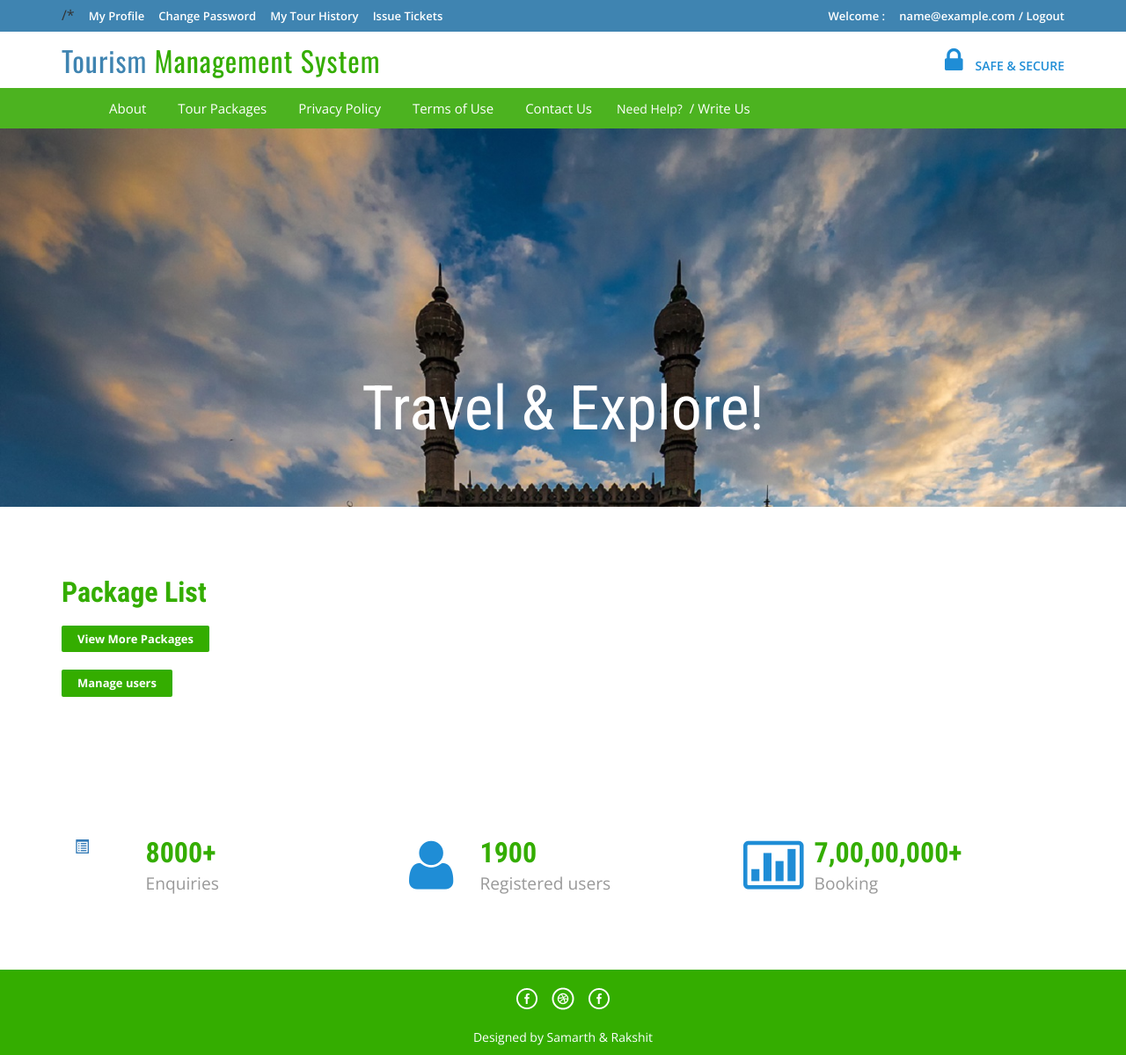
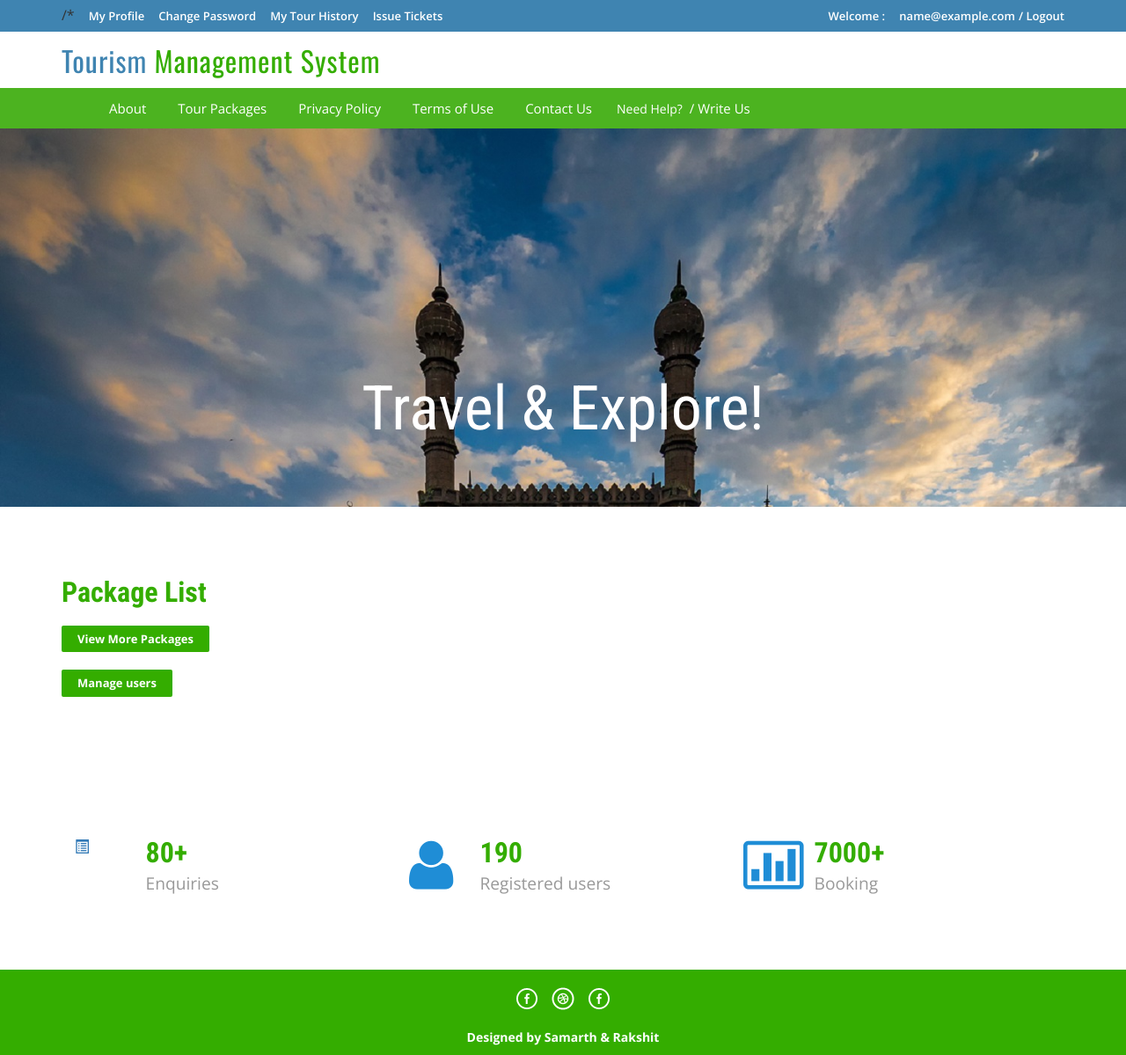
Before and after one commit to Rakshithonnavar/Tourism-Management-System, a PHP site: page / in a window 1280 px wide. Shown: the whole page at 88% size. Run offline with PHP 8.4, Linux system fonts and the light colour scheme; the visitor is signed in with stand-in values (Sample User, id 1); data that the repository does not hold is empty.

Commit message:
Many changes done

```diff
--- a/admin/create-package.php
+++ b/admin/create-package.php
@@ -123,9 +123,9 @@ Smartphone Compatible web template, free webdesigns for Nokia, Samsung, LG, Sony
 								</div>
 
 <div class="form-group">
-									<label for="focusedinput" class="col-sm-2 control-label">Package Price in USD</label>
+									<label for="focusedinput" class="col-sm-2 control-label">Package Price in Rs</label>
 									<div class="col-sm-8">
-										<input type="text" class="form-control1" name="packageprice" id="packageprice" placeholder=" Package Price is USD" required>
+										<input type="text" class="form-control1" name="packageprice" id="packageprice" placeholder=" Package Price is Rs" required>
 									</div>
 								</div>
 
--- a/admin/includes/footer.php
+++ b/admin/includes/footer.php
@@ -1,3 +1,3 @@
 <div class="copyrights">
-	 <p>Designed by Samarth & Rakshit | <a href="../index.php">TMS</a> </p>
+	 <p><strong>Designed by Samarth & <a href="https://www.linkedin.com/in/rakshit-honnavar-7b7ba51bb/">Rakshit</a></strong>| <a href="../index.php">TMS</a> </p>
 </div>
--- a/css/style.css
+++ b/css/style.css
@@ -3159,9 +3159,11 @@ i.fa.fa-clock-o {
     margin: 32px 0px 0px 0px;
 }
 }
+
 @media (max-width:480px){
 .logo a {
-    font-size: 1.7em;
+    font-size: 1.9em;
+    font-weight: bolder;
 }
 .logo {
     margin-right: 0;
--- a/includes/footer.php
+++ b/includes/footer.php
@@ -16,6 +16,6 @@
 				<!--<li><a class="dribbble" href="#"><span>Dribbble</span></a></li>-->
 			</ul>
 		</div>
-		<p class="wow zoomIn animated animated" data-wow-delay=".5s" style="visibility: visible; animation-delay: 0.5s; animation-name: zoomIn;">Designed by Samarth & Rakshit </p>
+		<p class="wow zoomIn animated animated" data-wow-delay=".5s" style="visibility: visible; animation-delay: 0.5s; animation-name: zoomIn;"><strong>Designed by Samarth & <a href="https://www.linkedin.com/in/rakshit-honnavar-7b7ba51bb/">Rakshit</a></strong></p>
 	</div>
 </div>
--- a/includes/header.php
+++ b/includes/header.php
@@ -41,8 +41,8 @@
 		</div>
 
 		<div class="lock fadeInDown animated" data-wow-delay=".5s">
-			<li><i class="fa fa-lock"></i></li>
-            <li><div class="securetxt">SAFE &amp; SECURE </div></li>
+			<!-- <li><i class="fa fa-lock"></i></li>
+            <li><div class="securetxt">SAFE &amp; SECURE </div></li> -->
 			<div class="clearfix"></div>
 		</div>
 		<div class="clearfix"></div>
--- a/index.php
+++ b/index.php
@@ -84,7 +84,7 @@ foreach($results as $result)
 				<a href="#"><i class="glyphicon glyphicon-list-alt"></i></a>
 			</div>
 			<div class="rou-rgt wow fadeInDown animated" data-wow-delay=".5s">
-				<h3>8000+</h3>
+				<h3>80+</h3>
 				<p>Enquiries</p>
 			</div>
 				<div class="clearfix"></div>
@@ -94,7 +94,7 @@ foreach($results as $result)
 				<a href="#"><i class="fa fa-user"></i></a>
 			</div>
 			<div class="rou-rgt">
-				<h3>1900</h3>
+				<h3>190</h3>
 				<p>Registered users</p>
 			</div>
 				<div class="clearfix"></div>
@@ -104,7 +104,7 @@ foreach($results as $result)
 				<a href="#"><i class="fa fa-ticket"></i></a>
 			</div>
 			<div class="rou-rgt">
-				<h3>7,00,00,000+</h3>
+				<h3>7000+</h3>
 				<p>Booking</p>
 			</div>
 				<div class="clearfix"></div>
```
Also changed, not shown: admin/pacakgeimages/murdeshwara.jpg (added).
